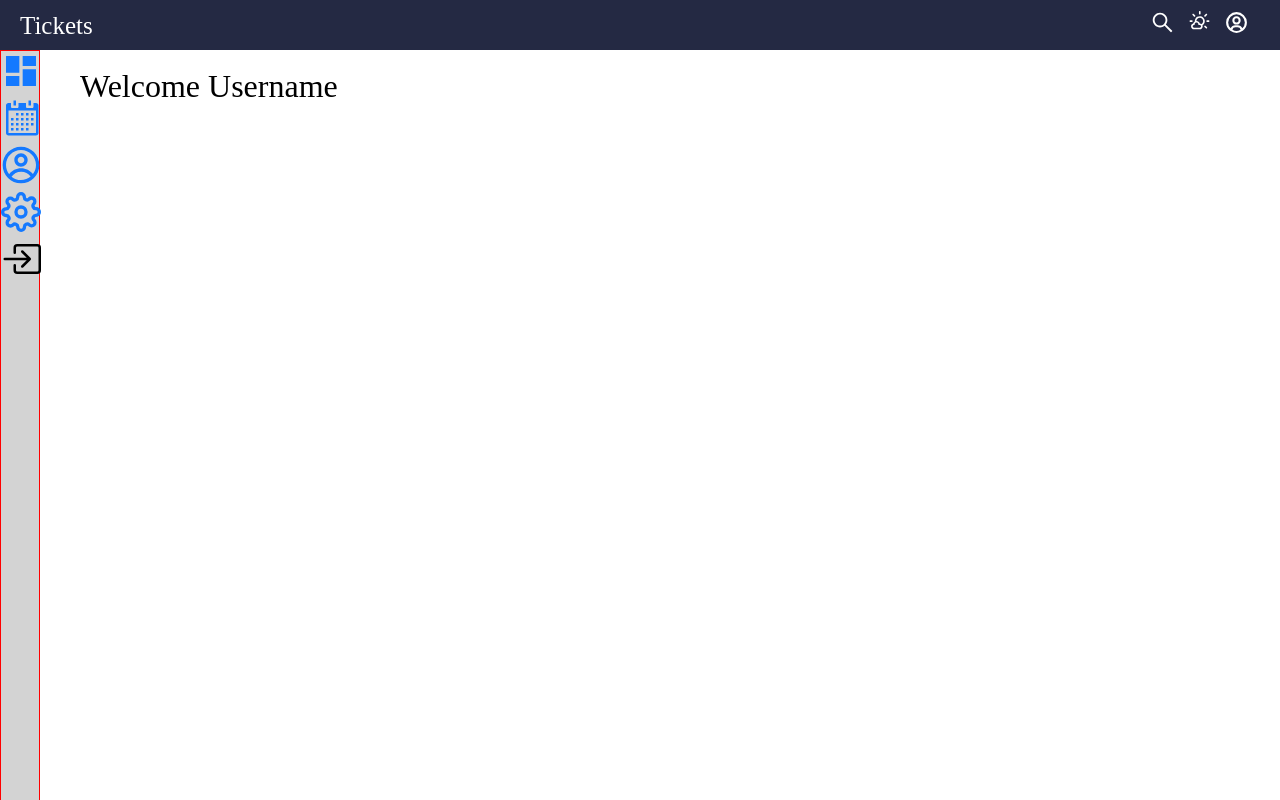
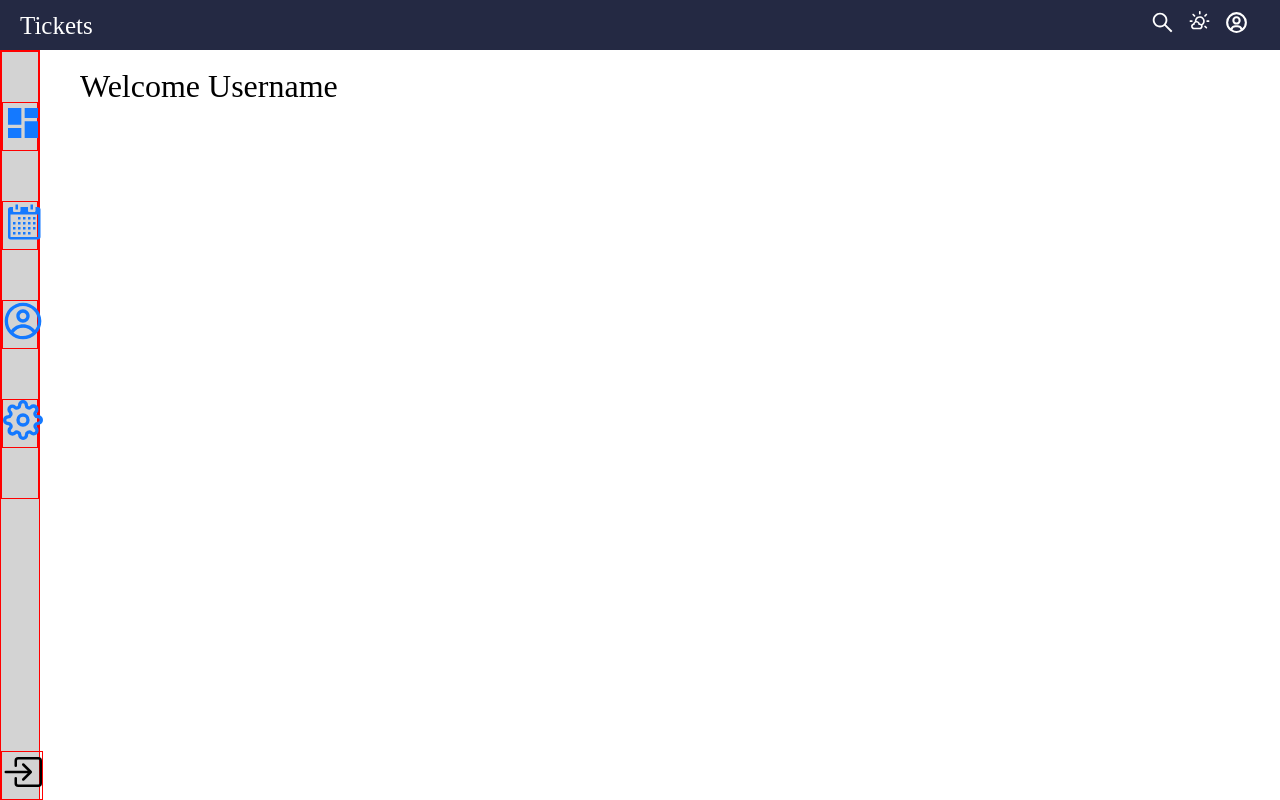
Before and after one commit to imxande/Help-Desk, a React (Create React App) app in the folder bug-tracker/: page / in a window 1280 px wide. Built offline with nearby package versions, Linux system fonts and the light colour scheme.

Commit message:
added button position on home component

```diff
--- a/bug-tracker/src/components/side_menu/index.jsx
+++ b/bug-tracker/src/components/side_menu/index.jsx
@@ -1,32 +1,42 @@
 import React from "react";
-import { Container, Icon, MenuContainer, Button } from "./style";
-import {MdDashboard} from "react-icons/md"
-import {GoCalendar} from "react-icons/go"
-import {CgProfile} from "react-icons/cg"
-import {FiSettings} from "react-icons/fi"
-import {BsBoxArrowInRight} from "react-icons/bs"
+import { Container, Icon, MenuContainer, Button, List } from "./style";
+import { MdDashboard } from "react-icons/md";
+import { GoCalendar } from "react-icons/go";
+import { CgProfile } from "react-icons/cg";
+import { FiSettings } from "react-icons/fi";
+import { BsBoxArrowInRight } from "react-icons/bs";
 
 export const SideMenu = () => {
   return (
     <Container>
       <MenuContainer>
+        <ul>
+          <List>
             <Icon color={"#1479ff"}>
-              <MdDashboard/>
+              <MdDashboard />
             </Icon>
+          </List>
+          <List>
             <Icon color={"#1479ff"}>
-              <GoCalendar/>
+              <GoCalendar />
             </Icon>
+          </List>
+          <List>
             <Icon color={"#1479ff"}>
-              <CgProfile/>
+              <CgProfile />
             </Icon>
+          </List>
+          <List>
             <Icon color={"#1479ff"}>
-              <FiSettings/>
+              <FiSettings />
             </Icon>
+          </List>
+        </ul>
       </MenuContainer>
 
       <Button>
         <Icon>
-                <BsBoxArrowInRight/>
+          <BsBoxArrowInRight />
         </Icon>
       </Button>
     </Container>
--- a/bug-tracker/src/components/side_menu/style.js
+++ b/bug-tracker/src/components/side_menu/style.js
@@ -10,7 +10,8 @@ export const Container = styled.div`
   flex-direction: column;
 `;
 export const MenuContainer = styled.div`
-  // border: 1px solid red;
+  border: 1px solid red;
+  top: 0px;
 `;
 export const Icon = styled.i`
   font-size: 40px;
@@ -18,5 +19,12 @@ export const Icon = styled.i`
 `;
 
 export const Button = styled.div`
-  // border: 1px solid red;
+  border: 1px solid red;
+  position: fixed;
+  bottom: 0px;
 `;
+
+export const List = styled.li`
+  border: 1px solid red;
+  margin: 50px 0px;
+`;
```
Lines whose indentation alone changed are shown as unchanged.
